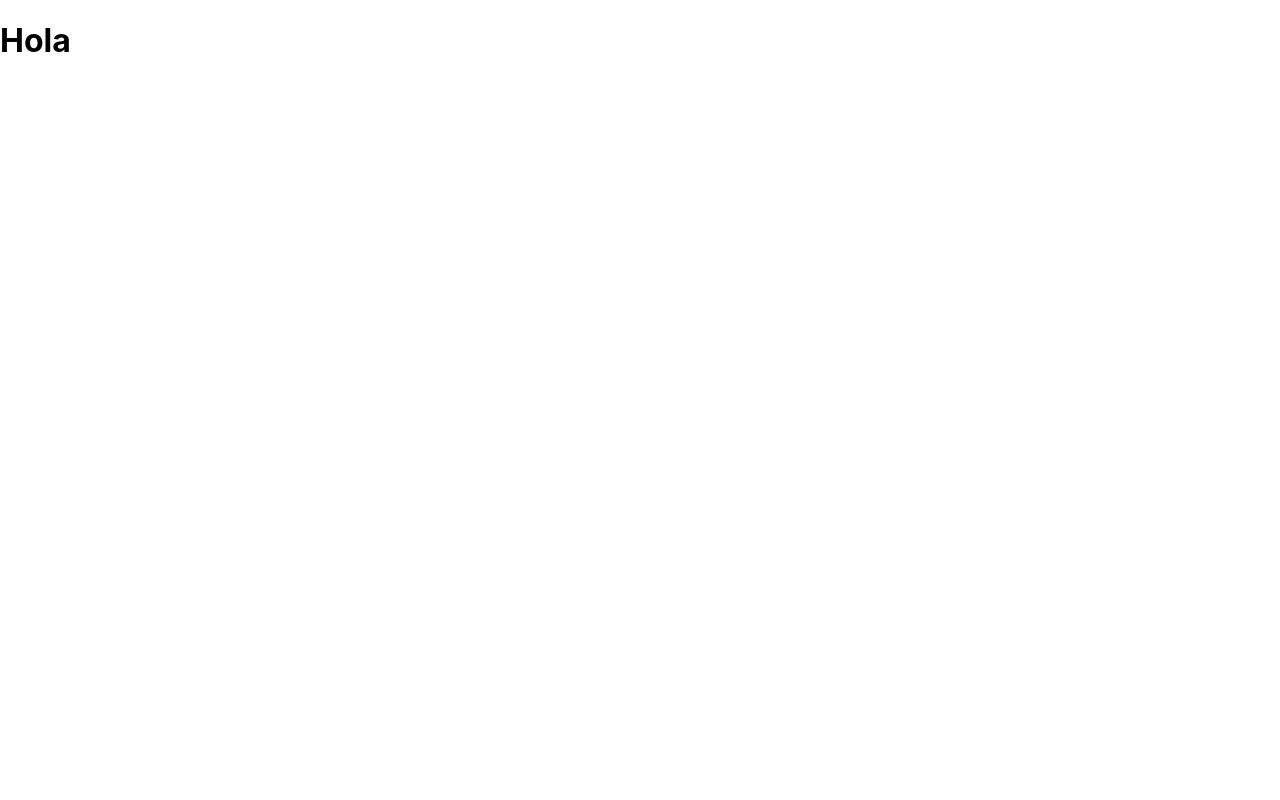
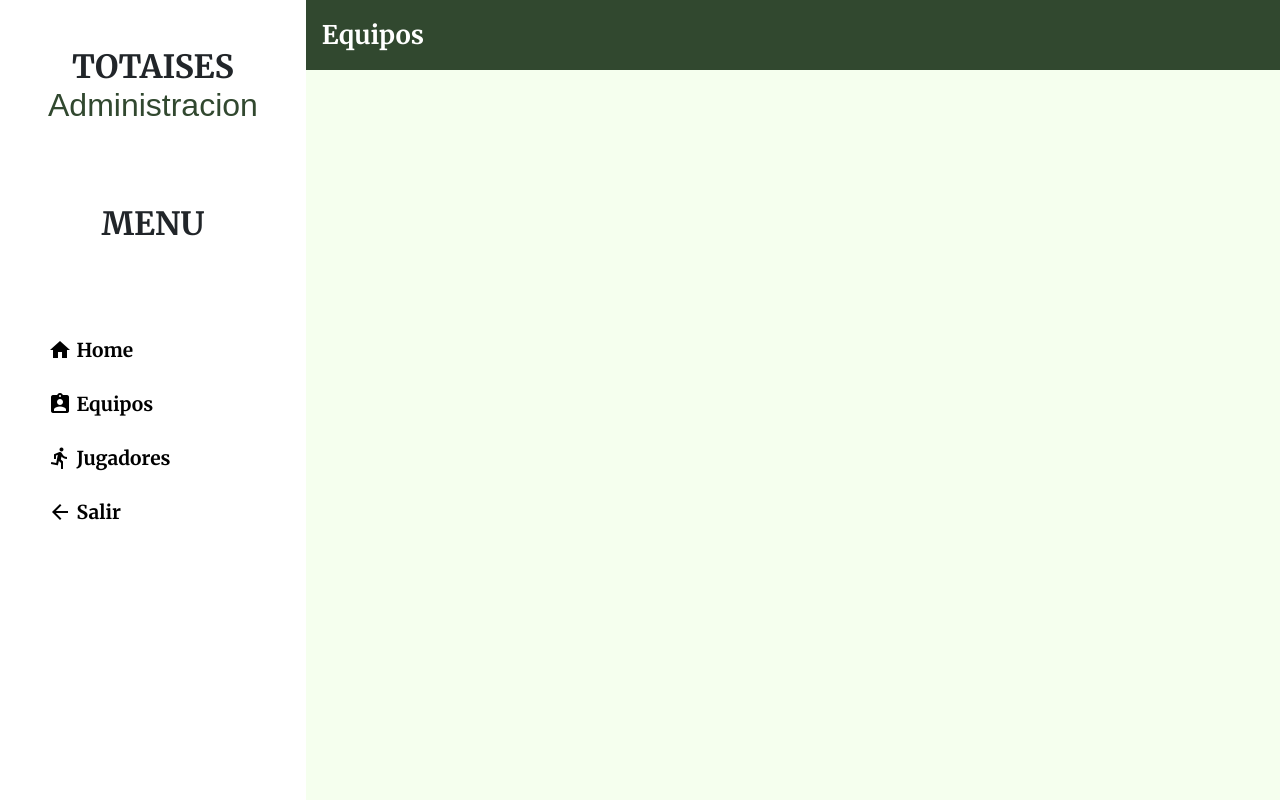
Before and after one commit to jockeer/totaises, a React (Create React App) app: page /equipos in a window 1280 px wide. Built offline with nearby package versions, Linux system fonts and the light colour scheme.

Commit message:
creado el esqueleto

```diff
--- a/public/index.html
+++ b/public/index.html
@@ -10,34 +10,19 @@
       content="Web site created using create-react-app"
     />
     <link rel="apple-touch-icon" href="%PUBLIC_URL%/logo192.png" />
-    <!--
-      manifest.json provides metadata used when your web app is installed on a
-      user's mobile device or desktop. See https://developers.google.com/web/fundamentals/web-app-manifest/
-    -->
+
     <link rel="manifest" href="%PUBLIC_URL%/manifest.json" />
-    <!--
-      Notice the use of %PUBLIC_URL% in the tags above.
-      It will be replaced with the URL of the `public` folder during the build.
-      Only files inside the `public` folder can be referenced from the HTML.
-
-      Unlike "/favicon.ico" or "favicon.ico", "%PUBLIC_URL%/favicon.ico" will
-      work correctly both with client-side routing and a non-root public URL.
-      Learn how to configure a non-root public URL by running `npm run build`.
-    -->
-    <title>React App</title>
+    <link rel="stylesheet" href="https://stackpath.bootstrapcdn.com/bootstrap/4.5.2/css/bootstrap.min.css" integrity="sha384-JcKb8q3iqJ61gNV9KGb8thSsNjpSL0n8PARn9HuZOnIxN0hoP+VmmDGMN5t9UJ0Z" crossorigin="anonymous">
+    <link href="https://fonts.googleapis.com/css2?family=Fjalla+One&family=Merriweather:wght@700&display=swap" rel="stylesheet">
+    <link href="https://fonts.googleapis.com/icon?family=Material+Icons" rel="stylesheet">
+    <title>Totaises</title>
   </head>
   <body>
     <noscript>You need to enable JavaScript to run this app.</noscript>
     <div id="root"></div>
-    <!--
-      This HTML file is a template.
-      If you open it directly in the browser, you will see an empty page.
 
-      You can add webfonts, meta tags, or analytics to this file.
-      The build step will place the bundled scripts into the <body> tag.
-
-      To begin the development, run `npm start` or `yarn start`.
-      To create a production bundle, use `npm run build` or `yarn build`.
-    -->
+    <script src="https://code.jquery.com/jquery-3.5.1.slim.min.js" integrity="sha384-DfXdz2htPH0lsSSs5nCTpuj/zy4C+OGpamoFVy38MVBnE+IbbVYUew+OrCXaRkfj" crossorigin="anonymous"></script>
+    <script src="https://cdn.jsdelivr.net/npm/popper.js@1.16.1/dist/umd/popper.min.js" integrity="sha384-9/reFTGAW83EW2RDu2S0VKaIzap3H66lZH81PoYlFhbGU+6BZp6G7niu735Sk7lN" crossorigin="anonymous"></script>
+    <script src="https://stackpath.bootstrapcdn.com/bootstrap/4.5.2/js/bootstrap.min.js" integrity="sha384-B4gt1jrGC7Jh4AgTPSdUtOBvfO8shuf57BaghqFfPlYxofvL8/KUEfYiJOMMV+rV" crossorigin="anonymous"></script>
   </body>
 </html>
--- a/src/App.js
+++ b/src/App.js
@@ -1,8 +1,27 @@
 import React from 'react';
+
+import Login from './components/auth/Login'
+import Home from './components/layout/Home'
+import Jugadores from './components/jugadores/Jugadores';
+import Equipos from './components/equipos/Equipos';
+
+import {BrowserRouter as Router, Switch, Route} from 'react-router-dom'
+
 
 function App() {
   return (
-    <h1>Hola </h1>
+    <Router>
+      <Switch>
+        <Route exact path="/" component={Login}/>
+        <Route exact path="/home" component={Home}/>
+        <Route exact path="/jugadores" component={Jugadores}/>
+        <Route exact path="/equipos" component={Equipos}/>
+        {/* <Route exact path="/nueva-cuenta" component={}/>
+        <Route exact path="/home" component={}/>
+        <Route exact path="/detalle-puesto/:idpuesto/:idsector" component={}/>
+        <Route exact path="/reportes" component={}/> */}
+      </Switch>
+    </Router>
   );
 }
 
--- /dev/null
+++ b/src/components/auth/Login.jsx
@@ -0,0 +1,60 @@
+import React,{useState} from 'react'
+
+import Error from '../layout/Error'
+
+const Login = (props) => {
+
+    const [datos, guardarDatos] = useState({
+        user: '',
+        pass: ''
+    })
+
+    const [error, guardarError] = useState(false)
+
+    const onSubmit = e => {
+        e.preventDefault();
+
+        if (datos.user.trim() === '' || datos.pass.trim() === '') {
+            guardarError(true);
+            return;
+        }
+        guardarError(false);
+        props.history.push('/home');
+
+    }
+    const onChange = e => {
+        guardarDatos({
+            ...datos,
+            [e.target.name]:e.target.value
+        })
+    }
+
+    return (
+        <div className="cotainer-login">
+            <div className="card sombra">
+                <div className="card-header">Login</div>
+                <div className="card-body">
+                <form onSubmit={onSubmit}>
+                    <div class="form-row">
+                        <div class="form-group col-12">
+                            <label htmlFor="user"><i class="material-icons">account_circle</i> <span>Usuario:</span></label>
+                            <input type="text" id="user" name="user" value={datos.user} class="form-control" onChange={onChange}/>
+                        </div>
+                        <div class="form-group col-12">
+                            <label htmlFor="pass"><i class="material-icons">account_circle</i><span>Contraseña:</span></label>
+                            <input type="password" id="pass" name="pass" value={datos.pass} class="form-control" onChange={onChange}/>
+                        </div>
+                        {error
+                            ?<Error mensajeError="Usuario o Contraseña incorrectos"/>
+                            :null
+                        }
+                    </div>
+                    <button type="submit" className="btn btn-success">Ingresar</button>
+                </form>
+                </div>
+            </div>
+        </div>
+     );
+}
+
+export default Login;
--- /dev/null
+++ b/src/components/equipos/Equipos.jsx
@@ -0,0 +1,17 @@
+import React from 'react'
+import Sidebar from '../layout/Sidebar'
+import Barra from '../layout/Barra'
+
+const Equipos = () => {
+    return (
+        <div className="container-home">
+            <Sidebar/>
+            <div className="container-main">
+                <Barra titulo='Equipos'/>
+
+            </div>
+        </div>
+     );
+}
+
+export default Equipos;
--- /dev/null
+++ b/src/components/jugadores/Jugadores.jsx
@@ -0,0 +1,16 @@
+import React from 'react'
+import Sidebar from '../layout/Sidebar'
+import Barra from '../layout/Barra'
+const Jugadores = () => {
+    return (
+        <div className="container-home">
+            <Sidebar/>
+            <div className="container-main">
+                <Barra titulo='Jugadores'/>
+
+            </div>
+        </div>
+     );
+}
+
+export default Jugadores;
--- /dev/null
+++ b/src/components/layout/Barra.jsx
@@ -0,0 +1,11 @@
+import React from 'react';
+const Barra = ({titulo}) => {
+    return (
+        <header className="app-header">
+            <p>{titulo}</p>
+
+        </header>
+     );
+}
+
+export default Barra;
--- /dev/null
+++ b/src/components/layout/Error.jsx
@@ -0,0 +1,8 @@
+import React from 'react';
+const Error = ({mensajeError}) => {
+    return (
+        <p className="error">{mensajeError}</p>
+     );
+}
+
+export default Error;
--- /dev/null
+++ b/src/components/layout/Home.jsx
@@ -0,0 +1,18 @@
+import React from 'react'
+
+import Sidebar from './Sidebar'
+import Barra from './Barra';
+
+const Home = () => {
+    return (
+        <div className="container-home">
+            <Sidebar/>
+            <div className="container-main">
+                <Barra titulo=''/>
+
+            </div>
+        </div>
+     );
+}
+
+export default Home;
--- /dev/null
+++ b/src/components/layout/Sidebar.jsx
@@ -0,0 +1,23 @@
+import React from 'react'
+
+import {Link} from 'react-router-dom'
+
+const Sidebar = () => {
+    return (
+        <aside>
+            <h2>TOTAISES <span> Administracion </span></h2>
+
+            <h2>MENU</h2>
+            <ul>
+                <li><Link className="option-menu" to='/home'><i class="material-icons">home</i> Home</Link></li>
+                <li><Link className="option-menu" to='/equipos'><i class="material-icons">assignment_ind</i> Equipos</Link></li>
+                <li><Link className="option-menu" to='/jugadores'><i class="material-icons">directions_run</i> Jugadores</Link></li>
+                <li><Link className="option-menu" to='/'><i class="material-icons">arrow_back</i> Salir</Link></li>
+
+
+            </ul>
+        </aside>
+     );
+}
+
+export default Sidebar;
--- a/src/index.css
+++ b/src/index.css
@@ -1,13 +1,111 @@
-body {
-  margin: 0;
-  font-family: -apple-system, BlinkMacSystemFont, 'Segoe UI', 'Roboto', 'Oxygen',
-    'Ubuntu', 'Cantarell', 'Fira Sans', 'Droid Sans', 'Helvetica Neue',
-    sans-serif;
-  -webkit-font-smoothing: antialiased;
-  -moz-osx-font-smoothing: grayscale;
+:root {
+  --blanco: #ffffff;
+  --gris1: #f5ffee;
+  --gris2: #31482f;
+  --gris3: #1c2d1a;
+  --negro: #000000;
+  --headingFont:'Fjalla One', sans-serif;
+  --textFont:  'Merriweather', serif;
+}
+body{
+  min-height: 100%;
+  font-family: var(--textFont);
+  font-size: 1.6rem;
+}
+/*LOGIN*/
+.cotainer-login{
+  min-height: 100vh;
+  display: flex;
+  justify-content: center;
+  align-items: center;
+  background: var(--gris1);
+}
+.cotainer-login .card{
+  width: 30%;
+}
+/*-------*/
+form .form-row .form-group label{
+  font-size: 1rem;
+}
+form .form-row .form-group label span{
+  vertical-align: super;
+  margin-left: 10px;
 }
 
-code {
-  font-family: source-code-pro, Menlo, Monaco, Consolas, 'Courier New',
-    monospace;
+.card-header{
+  text-align: center;
+  background: var(--gris2);
+  color: white;
 }
+aside{
+  background-color: var(--blanco);
+  flex: 0 0 300px;
+  padding: 3rem;
+}
+aside h2{
+  font-weight: bold;
+  text-align: center;
+  margin-bottom: 80px;
+}
+aside h2 span{
+  font-family: Arial, Helvetica, sans-serif;
+  font-weight: 200;
+  color: var(--gris2);
+}
+.sombra {
+  -webkit-box-shadow: 0px 4px 10px -3px rgba(117,117,117,1);
+  -moz-box-shadow: 0px 4px 10px -3px rgba(117,117,117,1);
+  box-shadow: 0px 4px 10px -3px rgba(117,117,117,1);
+}
+.sombra-dark {
+  -webkit-box-shadow: 0px 6px 11px -8px rgba(0,0,0,0.9);
+  -moz-box-shadow: 0px 6px 11px -8px rgba(0,0,0,0.9);
+  box-shadow: 0px 6px 11px -8px rgba(0,0,0,0.9);
+}
+.error{
+  font-size: 1rem;
+  margin: 0;
+  padding: 5px;
+  background: rgb(236, 115, 115);
+  color:var(--blanco);
+  border-radius: 5px;
+  width: 100%;
+  text-align: center;
+}
+.container-main{
+  flex: 1;
+  background-color: var(--gris1);
+}
+/*HOME*/
+.container-home{
+  display: flex;
+  min-height: 100vh;
+}
+/*-----*/
+
+ul{
+  list-style: none;
+  padding: 0;
+
+}
+ul .option-menu{
+  color: #000000;
+  text-decoration: none;
+  font-size: 1.2rem;
+}
+ul .option-menu i{
+  vertical-align: sub;
+  padding: 15px 0;
+}
+
+.app-header {
+  display: flex;
+  justify-content: space-between;
+  background-color: var(--gris2);
+  padding: 1rem;
+}
+.app-header p{
+  margin: 0;
+  color: white;
+
+}
```
